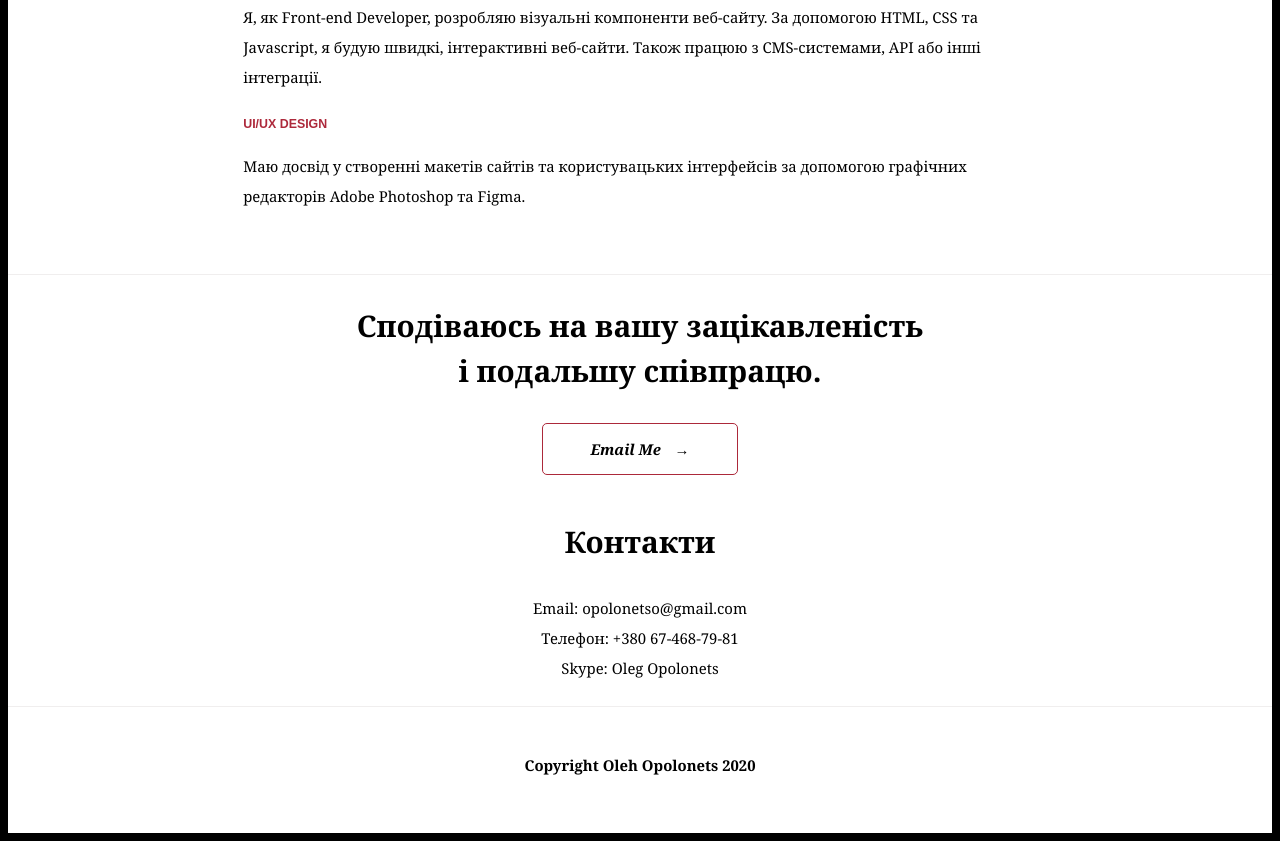
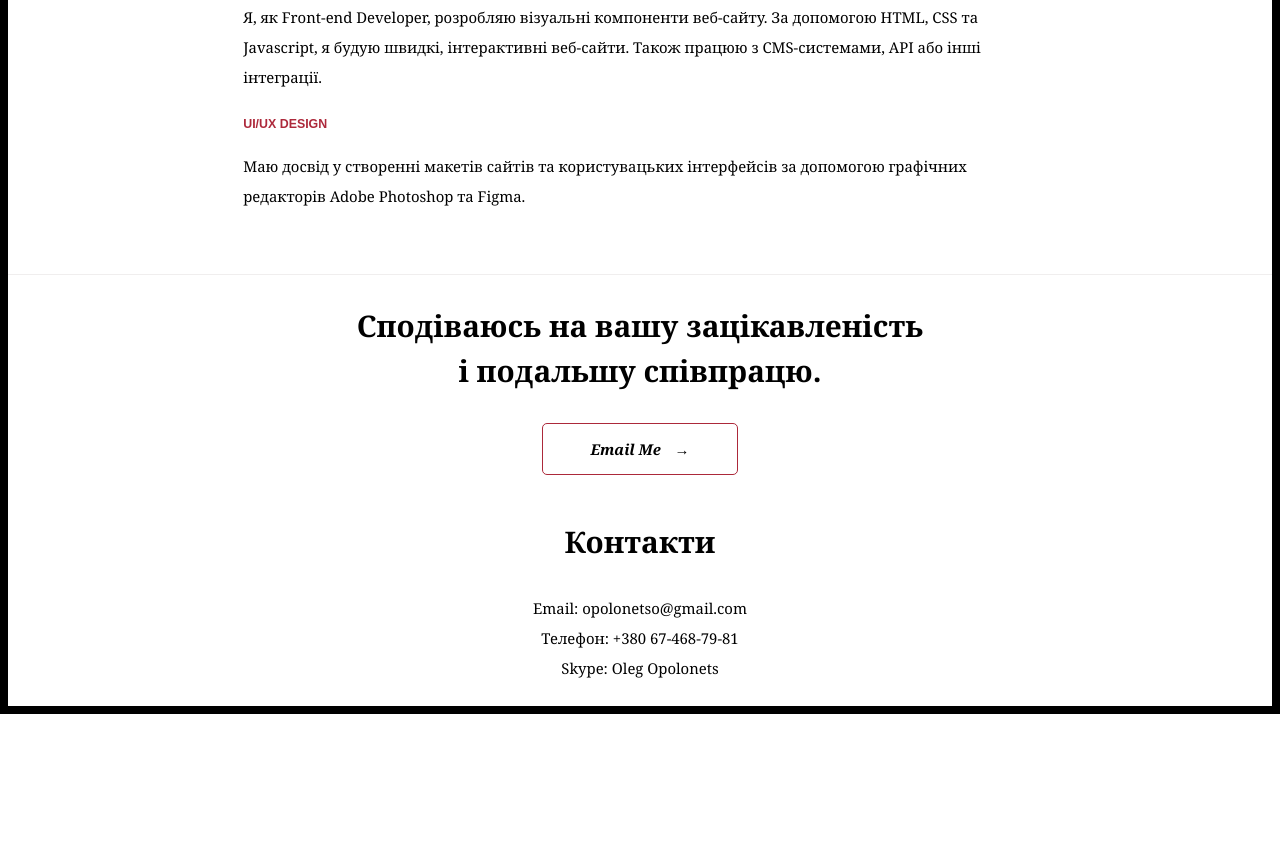
Before and after one commit to Olegopolonets/portfolio, a plain HTML site: page index.html in a window 1280 px wide. Shown: the part 1630-2471 px from the top of the page. After the commit the page ends 2344 px from the top, so only its background shows below. Drawn offline with Linux system fonts and the light colour scheme.

Commit message:
Delete cop

```diff
--- a/index.html
+++ b/index.html
@@ -85,12 +85,6 @@
             </div>
         </section>
     </div>
-
-    <footer class="border">
-        <p>
-            <span class="bold">Copyright Oleh Opolonets 2020</span>
-        </p>
-    </footer>
 </body>
 
 </html>
```
Lines whose indentation alone changed are shown as unchanged.
